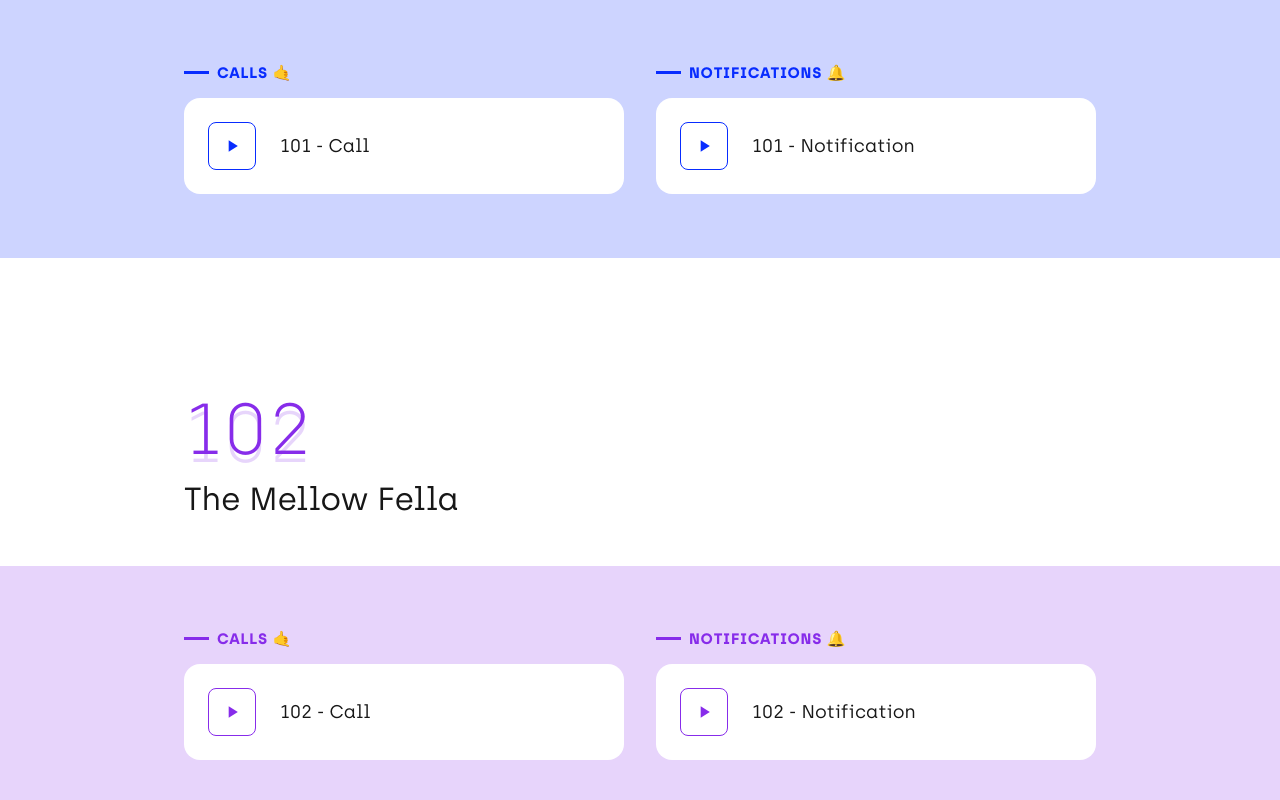
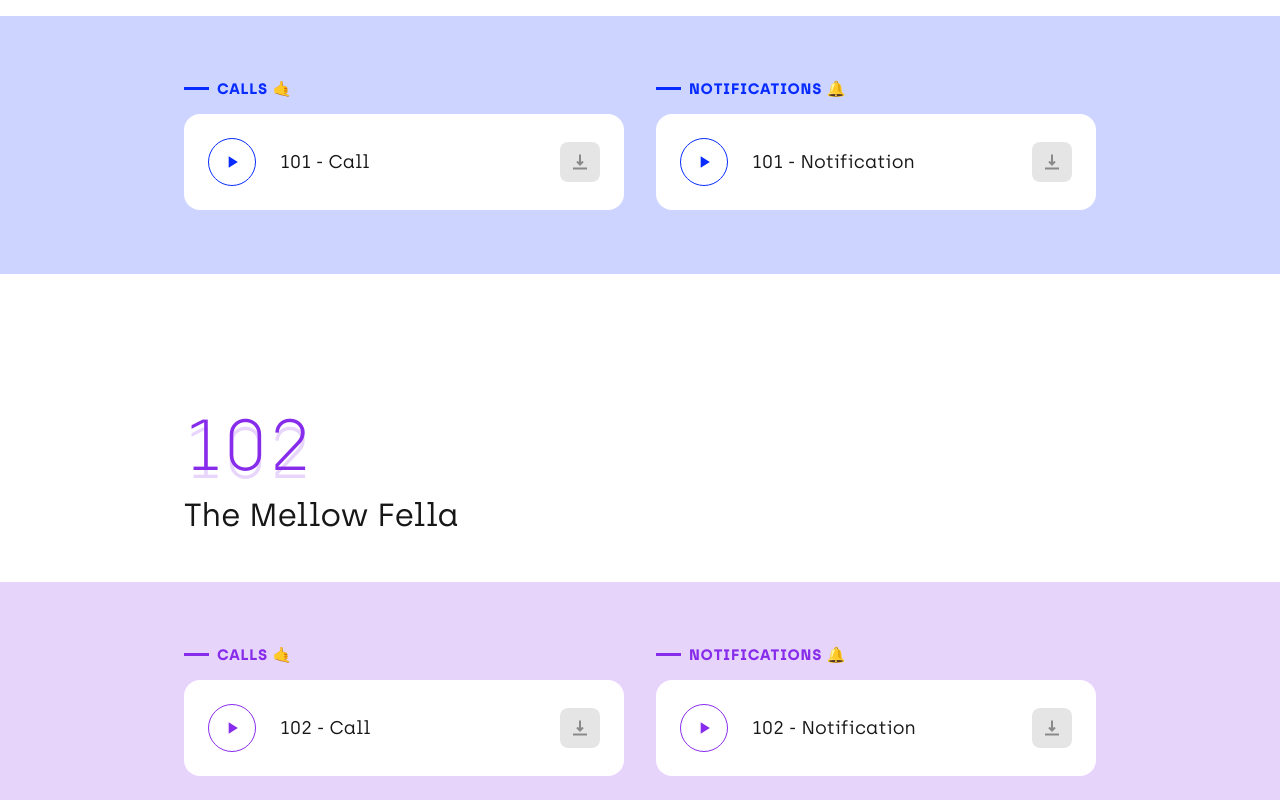
Before and after one commit to frabonomi/sober-ringtones, a Next.js app: page / in a window 1280 px wide. Shown: the part 1040-1840 px from the top of the page. Built offline with nearby package versions, Linux system fonts and the light colour scheme.

Commit message:
feat: add download button and minor improvements (#1)

```diff
--- a/app/components/footer.module.css
+++ b/app/components/footer.module.css
@@ -1,14 +1,15 @@
 .footer {
-  /* background-color: var(--gray-alpha-100); */
   color: var(--gray-alpha-500);
   font-size: 0.95rem;
   line-height: 1.4;
   margin: 10rem auto 4rem;
+  padding-left: 1rem;
+  padding-right: 1rem;
   margin-bottom: 4rem;
   max-width: 500px;
   text-align: center;
 
   p {
-    margin-bottom: 0.5rem;
+    margin-bottom: 1rem;
   }
 }
--- a/app/components/soundPlayer.module.css
+++ b/app/components/soundPlayer.module.css
@@ -6,7 +6,7 @@
   transition: all 0.2s ease-out;
 
   &:hover,
-  &:focus {
+  &:focus-visible {
     box-shadow: 0 0.2em 1em rgba(36, 37, 42, 0.2);
     cursor: pointer;
     transform: translateY(-0.2rem);
@@ -38,11 +38,43 @@
 .soundPlayer__playButton {
   align-items: center;
   border: 1px solid currentColor;
-  border-radius: 0.5rem;
+  border-radius: 50%;
   display: flex;
   justify-content: center;
   height: 3rem;
   width: 3rem;
+}
+
+.soundPlayer__title {
+  flex: 1;
+}
+
+.soundPlayer__download {
+  align-items: center;
+  background-color: rgba(0, 0, 0, 0.1);
+  border: 0;
+  border-radius: 0.5rem;
+  color: inherit;
+  cursor: pointer;
+  display: flex;
+  height: 2.5rem;
+  justify-content: center;
+  transition: transform 0.05s ease-out;
+  width: 2.5rem;
+
+  svg path {
+    fill: rgba(0, 0, 0, 0.4);
+  }
+
+  &:hover,
+  &:focus-visible {
+    background-color: currentColor;
+    transform: scale(1.15);
+
+    svg path {
+      fill: white;
+    }
+  }
 }
 
 .soundPlayer__progressBar {
--- a/app/components/soundPlayer.tsx
+++ b/app/components/soundPlayer.tsx
@@ -27,10 +27,22 @@ export default function SoundPlayer({ title, soundUrl }: Props) {
     }
   });
 
+  function handleKeyDown(e) {
+    if (e.code === "Space") {
+      e.preventDefault();
+    }
+    if (["Enter", "Space"].includes(e.code)) {
+      setIsPlaying(!isPlaying);
+    }
+  }
+
   return (
     <div
       className={styles.soundPlayer}
       onClick={() => setIsPlaying(!isPlaying)}
+      onKeyDown={handleKeyDown}
+      tabIndex={0}
+      role="button"
     >
       <audio
         ref={audioRef}
@@ -72,7 +84,37 @@ export default function SoundPlayer({ title, soundUrl }: Props) {
             </svg>
           )}
         </div>
-        <p>{title}</p>
+        <p className={styles.soundPlayer__title}>{title}</p>
+
+        <a
+          href={soundUrl}
+          download
+          className={styles.soundPlayer__download}
+          onClick={(e) => e.stopPropagation()}
+          onKeyDown={(e) => e.stopPropagation()}
+        >
+          <svg
+            width="24"
+            height="24"
+            viewBox="0 0 24 24"
+            fill="none"
+            role="img"
+            color="#000000"
+          >
+            <path
+              fillRule="evenodd"
+              clipRule="evenodd"
+              d="M13.0001 4.50001L13.0001 12.0857L14.293 10.7927L15.7072 12.2069L12.0001 15.9143L8.29297 12.2069L9.70723 10.7927L11.0001 12.0857L11.0001 4.50001H13.0001Z"
+              fill="#000000"
+            ></path>
+            <path
+              fillRule="evenodd"
+              clipRule="evenodd"
+              d="M19.0001 19.5H5V17.5H19.0001V19.5Z"
+              fill="#000000"
+            ></path>
+          </svg>
+        </a>
       </div>
     </div>
   );
--- a/app/components/title.module.css
+++ b/app/components/title.module.css
@@ -1,11 +1,15 @@
 .title {
   color: var(--primary);
-  font-size: 4.5rem;
+  font-size: 15vw;
   font-weight: var(--font-weight-light);
   letter-spacing: -0.05em;
   line-height: 1;
   text-transform: uppercase;
   word-spacing: 100vw;
+
+  @media screen and (min-width: 500px) {
+    font-size: 5rem;
+  }
 }
 
 .small {
--- a/app/globals.css
+++ b/app/globals.css
@@ -11,6 +11,13 @@
 
 html {
   font-size: 14px;
+}
+
+:focus-visible {
+  border-radius: 1px;
+  outline: 2px solid var(--foreground);
+  outline-offset: 0.2rem;
+  transition: none;
 }
 
 html,
--- a/app/page.module.css
+++ b/app/page.module.css
@@ -8,37 +8,39 @@
   --button-secondary-hover: #f2f2f2;
 
   min-height: 100svh;
-  padding-top: 8rem;
+  padding-top: 4rem;
+
+  @media screen and (min-width: 960px) {
+    padding-top: 8rem;
+  }
 }
 
-.container {
-  margin-left: auto;
-  margin-right: auto;
-  max-width: 960px;
-}
-
-.section {
+.page__section {
   display: flex;
   flex-direction: column;
   gap: 32px;
 }
 
-.intro {
+.page__intro {
   margin-bottom: 2rem;
 }
 
-.why {
+.page__why {
   font-size: 1.25rem;
   line-height: 1.5;
-  margin-top: 150px;
+  margin-top: 80px;
   max-width: 600px;
+
+  p:not(:last-child) {
+    margin-bottom: 2rem;
+  }
+
+  @media screen and (min-width: 960px) {
+    margin-top: 150px;
+  }
 }
 
-.why p:not(:last-child) {
-  margin-bottom: 2rem;
-}
-
-.ringtones {
+.page__ringtones {
   display: flex;
   flex-direction: column;
   gap: 8rem;
--- a/app/page.tsx
+++ b/app/page.tsx
@@ -11,13 +11,13 @@ export default function Home() {
     <div className={styles.page}>
       <main>
         <Container>
-          <p className={styles.intro}>
+          <p className={styles.page__intro}>
             a project by <a href="https://wize.io">wize.io</a>
           </p>
 
           <Title />
 
-          <div className={`${styles.why} ${styles.section}`}>
+          <div className={`${styles.page__why} ${styles.page__section}`}>
             <SectionTitle>The why</SectionTitle>
 
             <div>
@@ -34,7 +34,7 @@ export default function Home() {
           </div>
         </Container>
 
-        <div className={styles.ringtones}>
+        <div className={styles.page__ringtones}>
           {Object.keys(ringtonesData).map((key) => (
             <RingtoneSection
               key={key}
```
Also changed, not shown: app/manifest.json.
